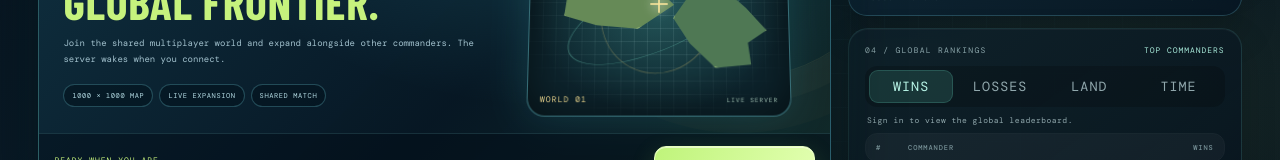
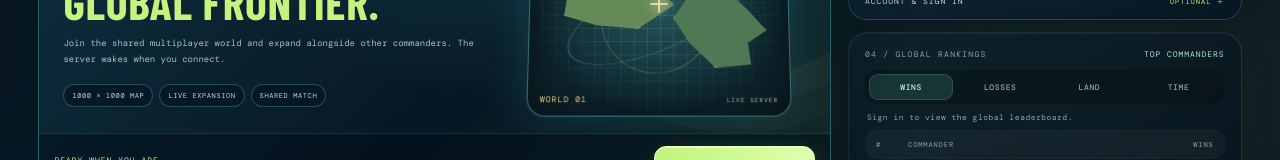
Before and after one commit to XwowzersX-sub/Frontier-Client, a website built with Vite: page index.html in a window 1280 px wide. Shown: the part 471-631 px from the top of the page. Built offline with nearby package versions, Linux system fonts and the light colour scheme; no server answers; a web font is replaced by a local one.

Commit message:
Polish leaderboard tab typography

```diff
--- a/src/style.css
+++ b/src/style.css
@@ -673,7 +673,7 @@ button:focus-visible,input:focus-visible,select:focus-visible{outline:2px solid
 .leaderboard-panel .panel-heading>span{font-size:8px;letter-spacing:.16em;color:var(--muted,#8ba5aa)}
 .leaderboard-panel .panel-heading>b{font-size:8px;letter-spacing:.12em;color:#a8e9d9}
 .leaderboard-tabs{display:flex;gap:5px;margin:10px 0 8px;padding:4px;border-radius:12px;background:rgba(0,0,0,.2)}
-.leaderboard-tabs button{flex:1;min-width:0;padding:8px 5px;border:0;border-radius:9px;background:transparent;color:#91a8ad;font:700 8px inherit;letter-spacing:.08em;cursor:pointer;transition:background .18s,color .18s}
+.leaderboard-tabs button{flex:1;min-width:0;padding:8px 5px;border:0;border-radius:9px;background:transparent;color:#91a8ad;font-family:inherit;font-size:8px;font-weight:700;letter-spacing:.08em;cursor:pointer;transition:background .18s,color .18s}
 .leaderboard-tabs button.active{background:rgba(105,220,195,.15);color:#b8f5e7;box-shadow:inset 0 0 0 1px rgba(105,220,195,.2)}
 .leaderboard-status{margin:8px 2px;color:#91a8ad;font-size:8px;letter-spacing:.06em}
 .leaderboard-table-wrap{width:100%;overflow-x:auto;border:1px solid rgba(255,255,255,.055);border-radius:12px}
```
